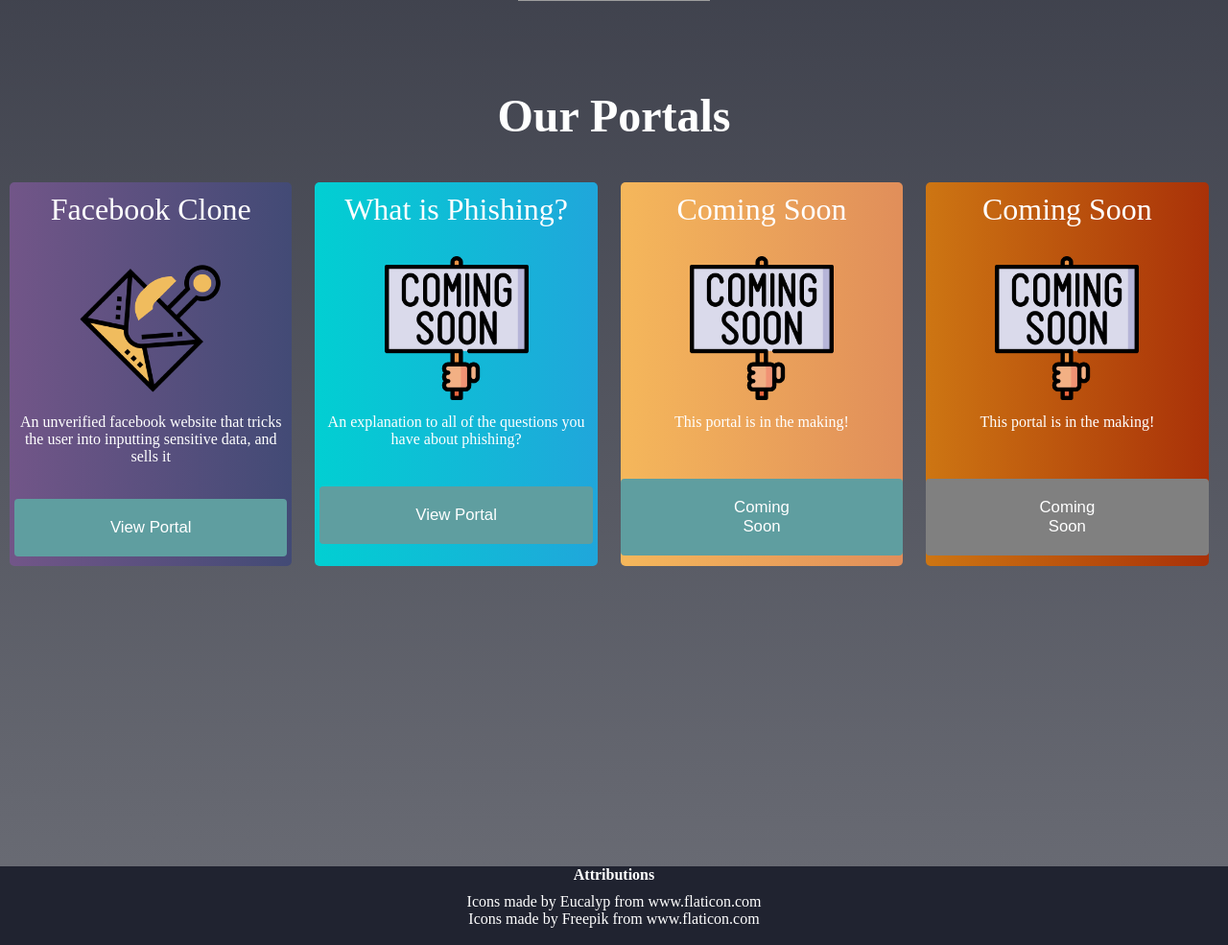
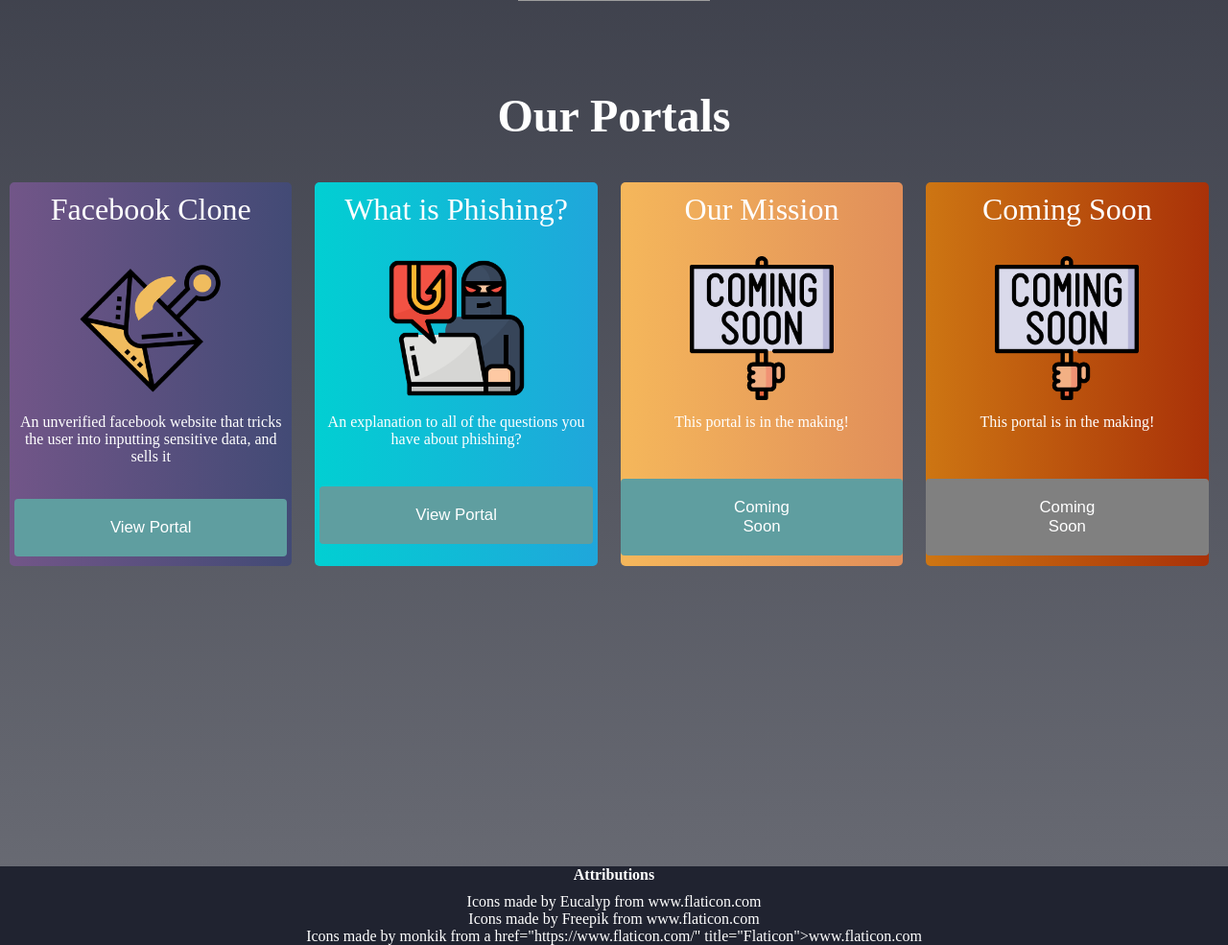
Before and after one commit to el-hackathono/stemwarrior-2021, a Flask app: page /portals in a window 1280 px wide. Shown: the part 739-1724 px from the top of the page at 96% size. Run offline with Flask 2, Linux system fonts and the light colour scheme; grey boxes are pictures that could not be loaded.

Commit message:
update portals.html

```diff
--- a/flaskr/templates/portals.html
+++ b/flaskr/templates/portals.html
@@ -67,6 +67,7 @@
     <div class="portals">
         <h2 class="subtitle">Our Portals</h2>
 
+
         <!-- Row One -->
         <div class="row">
             <!-- Card One -->
@@ -84,14 +85,14 @@
             <!-- Card Two -->
             <div class="card card-two">
                 <h3>What is Phishing?</h3>
-                <img src="{{url_for('static', filename='img/coming-soon.png')}}" alt="coming-soon" />
+                <img src="{{url_for('static', filename='img/hacker.png')}}" alt="coming-soon" />
                 <p>An explanation to all of the questions you have about phishing?</p>
                 <button onclick="window.location.href='{{url_for('alert', routes_to='signin')}}'">View Portal</button>
             </div>
 
             <!-- Card Three -->
             <div class="card card-three">
-                <h3>Coming Soon</h3>
+                <h3>Our Mission</h3>
                 <img src="{{url_for('static', filename='img/coming-soon.png')}}" alt="coming-soon" />
                 <p>This portal is in the making!</p>
                 <button onclick="window.location.href='{{url_for('mission')}}'">Coming Soon</button>
@@ -125,6 +126,10 @@
             <a href="https://www.flaticon.com/" title="Flaticon">www.flaticon.com</a
                 >
             </div>
+            <div>Icons made by <a href="https://www.flaticon.com/authors/monkik" title="monkik">monkik</a> from a href="https://www.flaticon.com/" title="Flaticon">www.flaticon.com</a>
         </div>
-    </body>
+
+    </div>
+</body>
+
 </html>
```
Also changed, not shown: flaskr/static/img/hacker.png (added).
